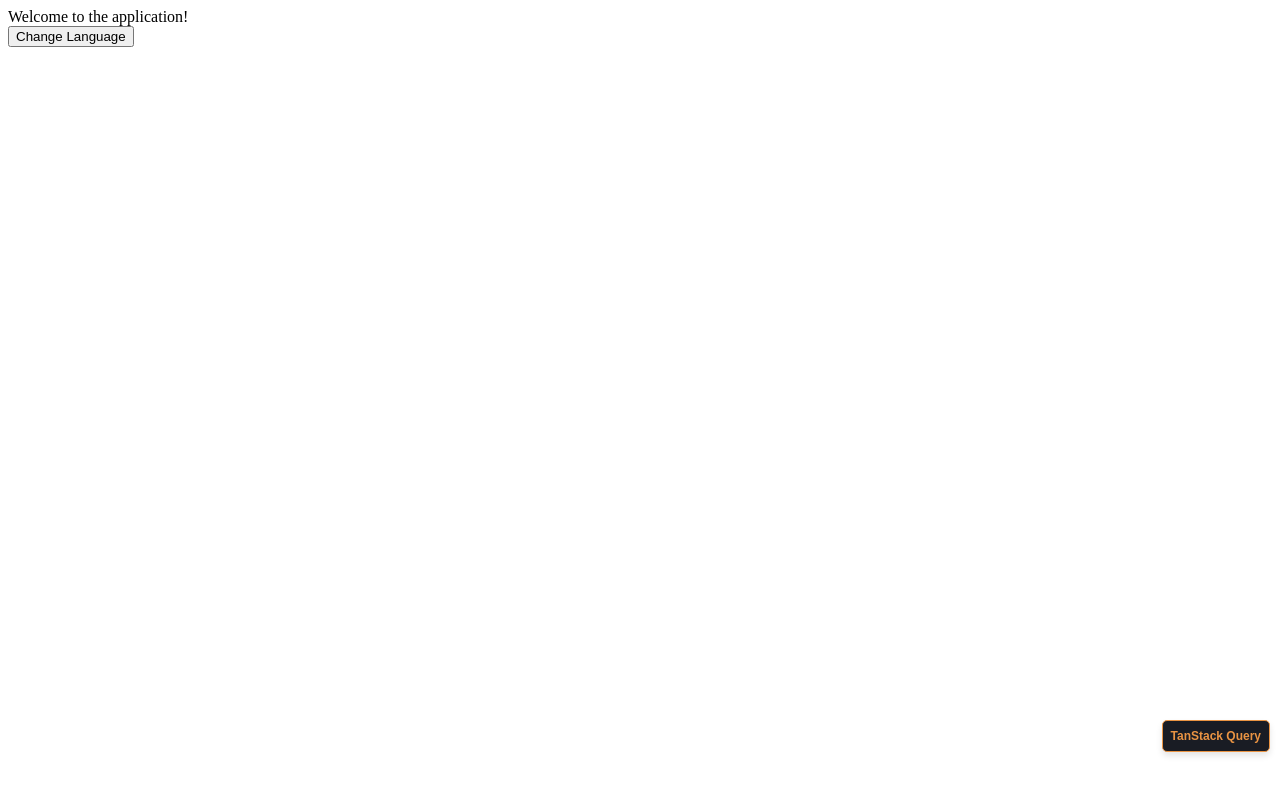
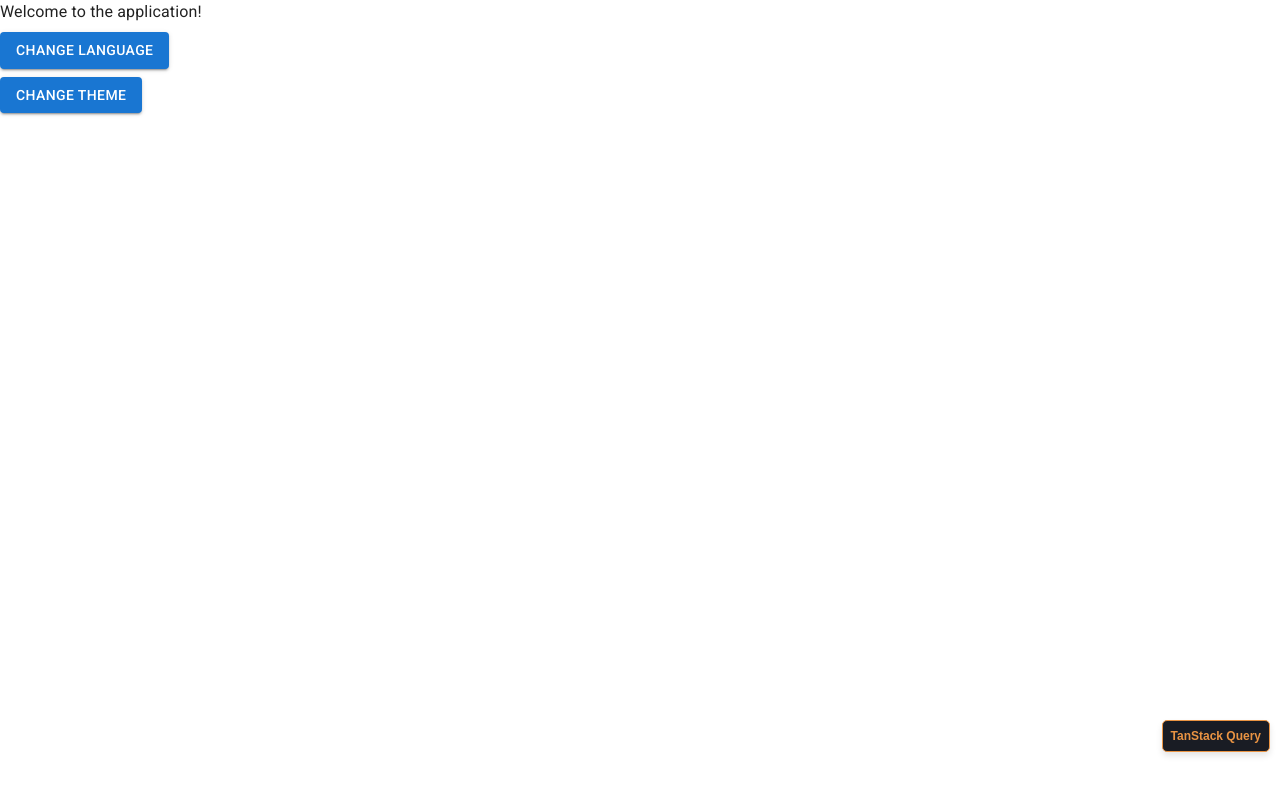
Before and after one commit to ngmthaq/mern-lerna-monorepo, a React (Vite) app in the folder packages/react-app/: page / in a window 1280 px wide. Shown: the top 794 px of the page. Built offline with nearby package versions, Linux system fonts and the light colour scheme.

Commit message:
feat: add MUI

```diff
--- a/packages/react-app/src/i18n/resources/en.json
+++ b/packages/react-app/src/i18n/resources/en.json
@@ -2,6 +2,7 @@
   "translation": {
     "welcome": "Welcome to the application!",
     "changeLanguage": "Change Language",
+    "changeTheme": "Change Theme",
     "currentLanguage": "Current Language: {{lng}}"
   }
 }
--- a/packages/react-app/src/i18n/resources/vi.json
+++ b/packages/react-app/src/i18n/resources/vi.json
@@ -2,6 +2,7 @@
   "translation": {
     "welcome": "Chào mừng đến với ứng dụng!",
     "changeLanguage": "Thay đổi ngôn ngữ",
+    "changeTheme": "Thay đổi theme",
     "currentLanguage": "Ngôn ngữ hiện tại: {{lng}}"
   }
 }
--- a/packages/react-app/src/pages/index.tsx
+++ b/packages/react-app/src/pages/index.tsx
@@ -1,3 +1,4 @@
+import { Box, Button, Typography, useColorScheme } from "@mui/material";
 import { createFileRoute } from "@tanstack/react-router";
 import { useTranslation } from "react-i18next";
 
@@ -7,22 +8,39 @@ export const Route = createFileRoute("/")({
 
 function RouteComponent() {
   const { t, i18n } = useTranslation();
+  const { mode, setMode } = useColorScheme();
 
   const handleChangeLanguage = () => {
     if (i18n.language === "en") i18n.changeLanguage("vi");
     else i18n.changeLanguage("en");
   };
 
+  const handleChangeThemeMode = () => {
+    if (mode === "light") setMode("dark");
+    else setMode("light");
+  };
+
   return (
-    <div>
-      <div>{t("welcome")}</div>
-      <button
-        type="button"
-        title="changeLanguage"
-        onClick={handleChangeLanguage}
-      >
-        {t("changeLanguage")}
-      </button>
-    </div>
+    <Box>
+      <Typography mb={1}>{t("welcome")}</Typography>
+      <Box mb={1}>
+        <Button
+          type="button"
+          variant="contained"
+          onClick={handleChangeLanguage}
+        >
+          {t("changeLanguage")}
+        </Button>
+      </Box>
+      <Box mb={1}>
+        <Button
+          type="button"
+          variant="contained"
+          onClick={handleChangeThemeMode}
+        >
+          {t("changeTheme")}
+        </Button>
+      </Box>
+    </Box>
   );
 }
--- /dev/null
+++ b/packages/react-app/src/providers/MuiThemeProvider/index.tsx
@@ -0,0 +1,23 @@
+import type { FC, PropsWithChildren } from "react";
+import { CssBaseline, ThemeProvider } from "@mui/material";
+import theme from "@/theme";
+import "@fontsource/roboto/300.css";
+import "@fontsource/roboto/400.css";
+import "@fontsource/roboto/500.css";
+import "@fontsource/roboto/700.css";
+
+const MuiThemeProvider: FC<PropsWithChildren> = ({ children }) => {
+  return (
+    <ThemeProvider
+      noSsr
+      disableTransitionOnChange
+      defaultMode="system"
+      theme={theme}
+    >
+      <CssBaseline />
+      {children}
+    </ThemeProvider>
+  );
+};
+
+export default MuiThemeProvider;
--- a/packages/react-app/src/providers/index.ts
+++ b/packages/react-app/src/providers/index.ts
@@ -2,3 +2,4 @@ export { default as ReactRouterProvider } from "./ReactRouterProvider";
 export { default as ReactQueryProvider } from "./ReactQueryProvider";
 export { default as JotaiProvider } from "./JotaiProvider";
 export { default as I18nProvider } from "./I18nProvider";
+export { default as MuiThemeProvider } from "./MuiThemeProvider";
--- /dev/null
+++ b/packages/react-app/src/theme/index.ts
@@ -0,0 +1,13 @@
+import { createTheme } from "@mui/material";
+
+const theme = createTheme({
+  cssVariables: {
+    colorSchemeSelector: "class",
+  },
+  colorSchemes: {
+    light: true,
+    dark: true,
+  },
+});
+
+export default theme;
```
Also changed, not shown: packages/react-app/package.json (+8 -1 lines), packages/react-app/src/App.tsx (+6 -3 lines), 1 other file (tests, documents, lock files or other folders).
